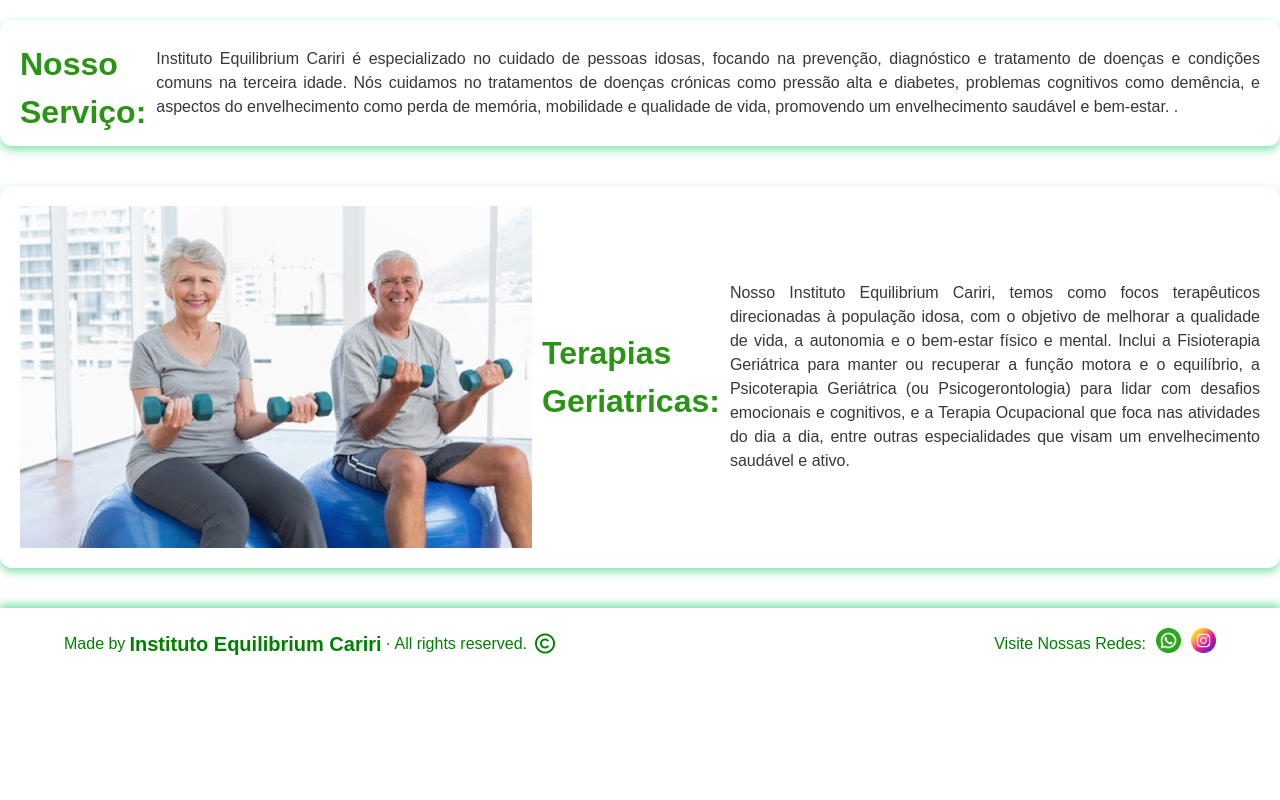
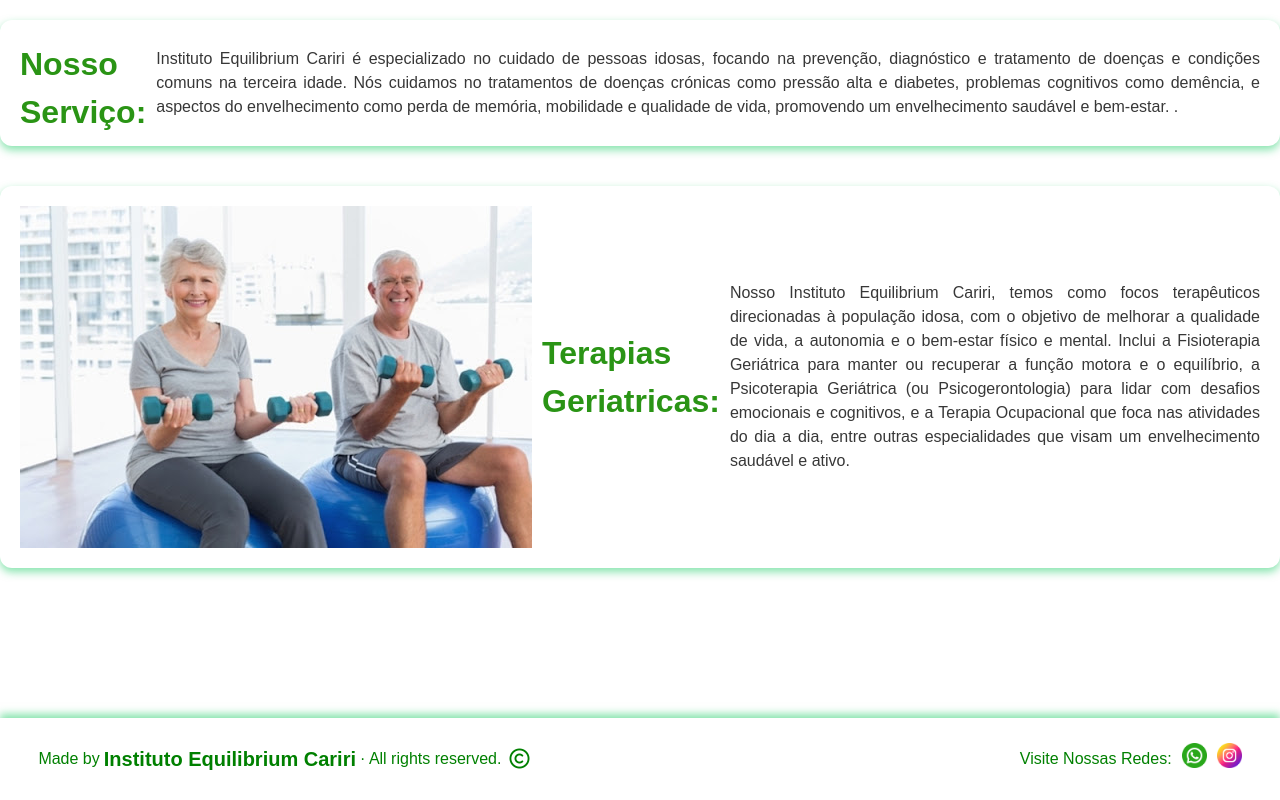
Before and after one commit to medlar-dev/instituto_equilibrium, a plain HTML site: page servicos.html in a window 1280 px wide. Shown: the part 640-1440 px from the top of the page. Before the commit the page ends 1320 px from the top, so only its background shows below. Drawn offline with Linux system fonts and the light colour scheme.

Commit message:
alt-html

```diff
--- a/servicos.html
+++ b/servicos.html
@@ -8,7 +8,7 @@
   <title>instituto equlibrio cariri</title>
   <head>
     <style>
-      * {
+    * {
   margin: 0;
   padding: 0;
   box-sizing: border-box;
@@ -70,6 +70,7 @@ body {
     top: 30px;
     right: 20px;
     padding: 15px;
+
 
   }
 
@@ -203,7 +204,8 @@ body {
 #roda-pe {
   background: #fff;
   box-shadow: 0px -4px 8px rgba(16, 201, 93, 0.5);
-  padding: 20px 5%;
+  padding: 25px 3%;
+  margin-top: 150px;
   display: flex;
   flex-wrap: wrap;
   justify-content: space-between;
@@ -307,8 +309,6 @@ body {
     width: 22px;
   }
 }
-
-
 
     </style>
     </head>
```
